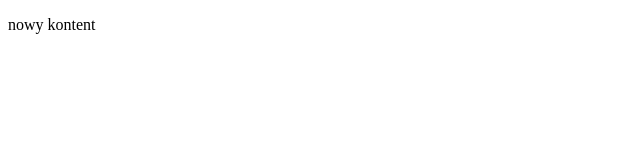
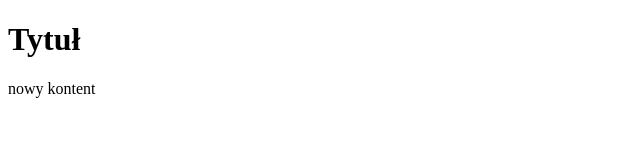
Before and after one commit to Przemyslaw-Mazurek/ConflictRepository, a plain HTML site: page index.html in a window 1280 px wide. Shown: the whole page, without its empty margins (0-640 px from the left). Drawn offline with Linux system fonts and the light colour scheme.

Commit message:
Update index.html 2

```diff
--- a/index.html
+++ b/index.html
@@ -7,6 +7,7 @@
     <title>Document</title>
   </head>
   <body>
+    <h1>Tytuł</h1>
     <p>nowy kontent</p>
   </body>
 </html>
```
